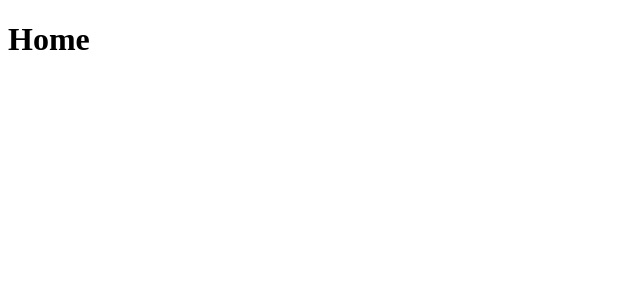
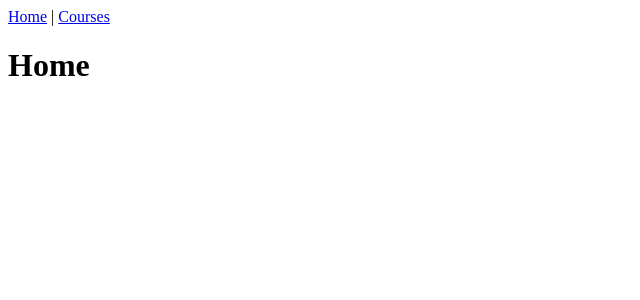
Before and after one commit to coryhouse/malle-sept, a React (Create React App) app: page / in a window 1280 px wide. Shown: the top 300 px of the page, without its empty margins (0-640 px from the left). Built offline with nearby package versions, Linux system fonts and the light colour scheme.

Commit message:
Add navigation

```diff
--- a/src/App.js
+++ b/src/App.js
@@ -1,11 +1,14 @@
 import React from "react";
-import { Route } from "react-router-dom";
+import { Route, Link } from "react-router-dom";
 import Home from "./Home";
 import Courses from "./Courses";
 
 function App() {
   return (
     <>
+      <nav>
+        <Link to="/">Home</Link> | <Link to="/courses">Courses</Link>
+      </nav>
       <Route path="/" component={Home} exact />
       <Route path="/courses" component={Courses} />
     </>
```
